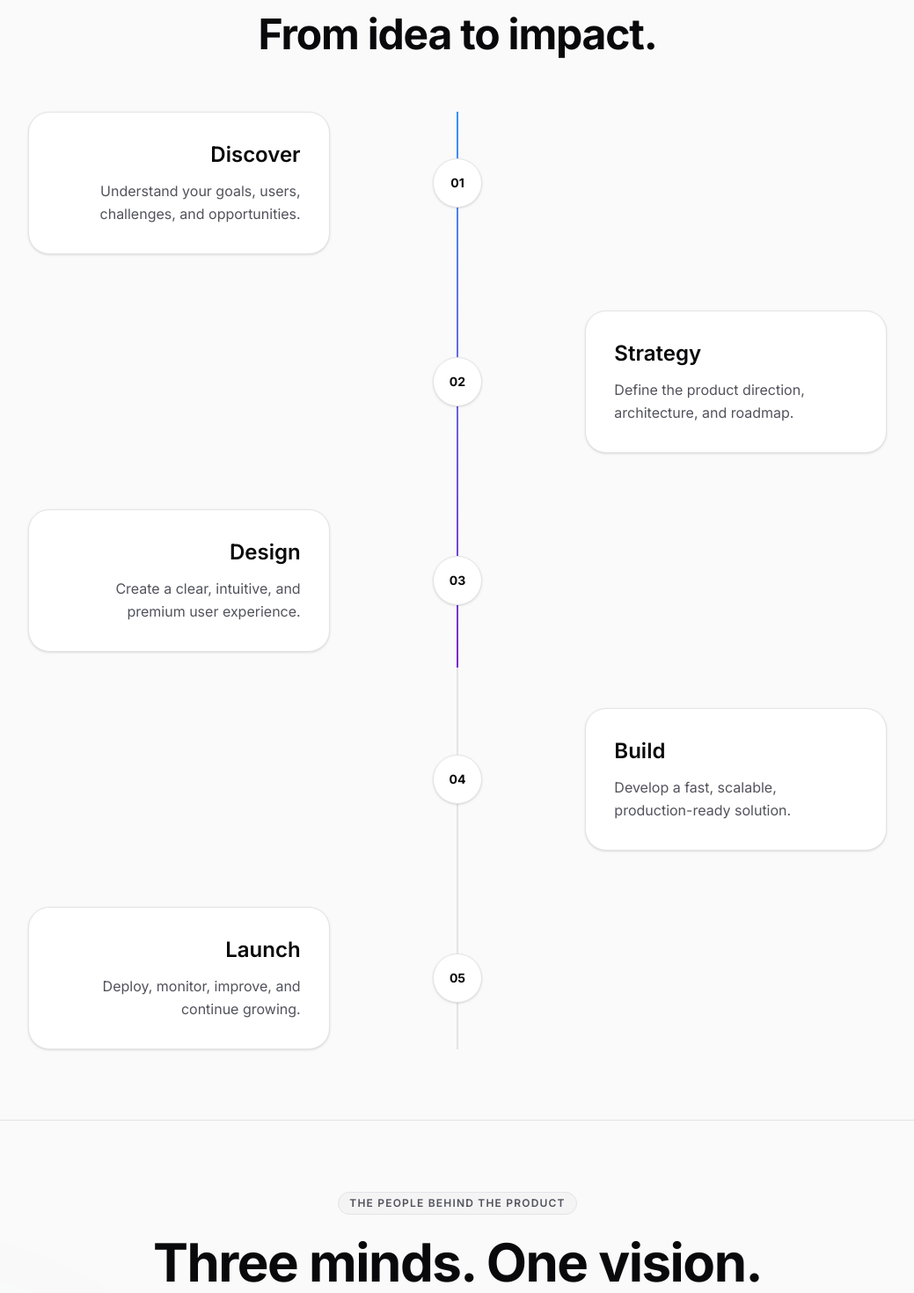
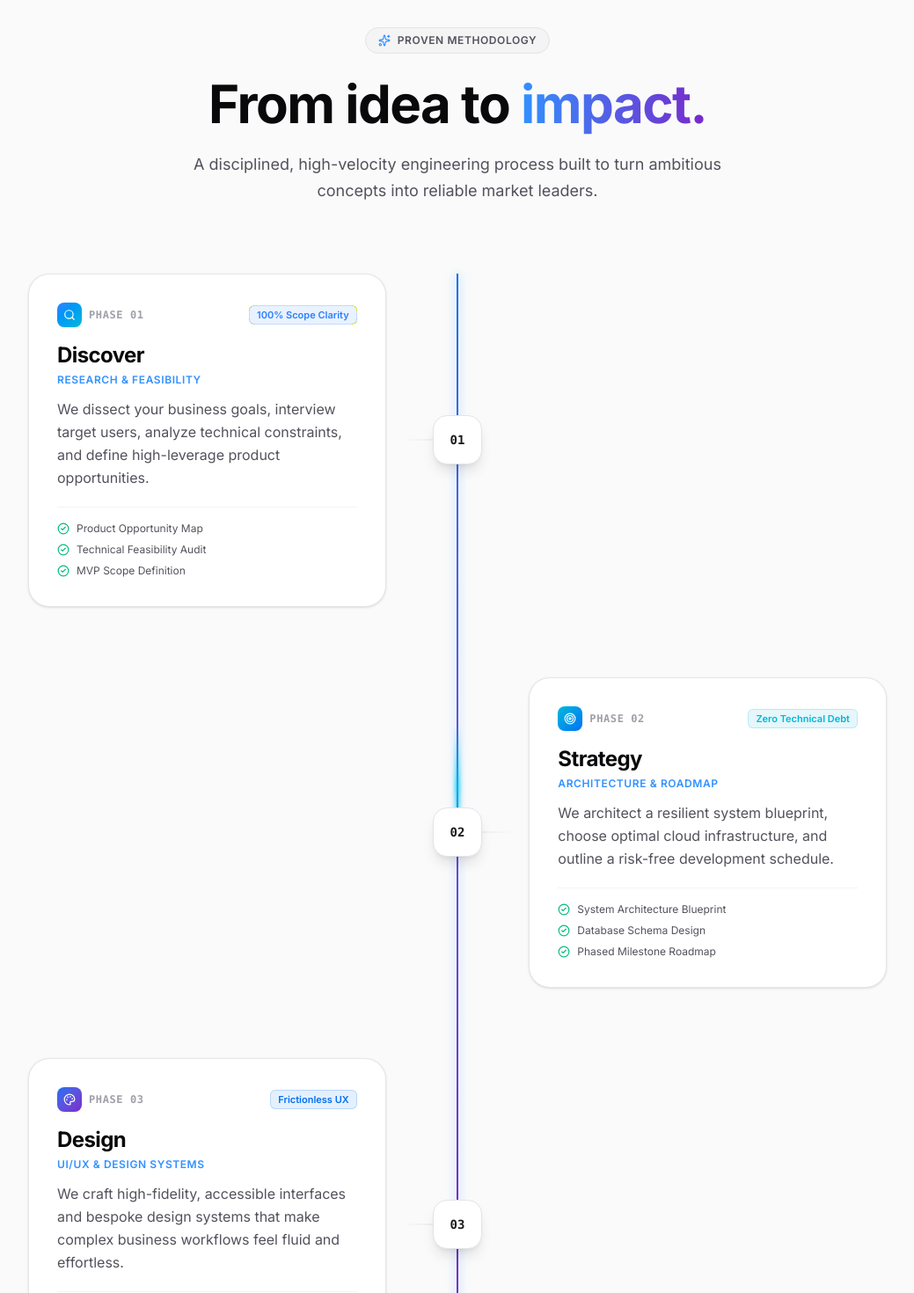
Before and after one commit to channy051022/TechCraftTechnologies, a Next.js app: page / in a window 1280 px wide. Shown: the part 2600-4070 px from the top of the page at 88% size, without its empty margins (120-1159 px from the left). Built offline with nearby package versions, Linux system fonts and the light colour scheme.

Commit message:
add Team and Process component files

```diff
--- a/src/components/Process.tsx
+++ b/src/components/Process.tsx
@@ -1,98 +1,309 @@
 "use client";
 
 import { motion, useScroll, useTransform } from "framer-motion";
-import { useRef } from "react";
+import { useRef, useState } from "react";
+import {
+  Search,
+  Target,
+  Palette,
+  Code2,
+  Rocket,
+  CheckCircle2,
+  Sparkles,
+} from "lucide-react";
 
 const steps = [
   {
     num: "01",
+    phase: "Phase 01",
     title: "Discover",
-    description: "Understand your goals, users, challenges, and opportunities.",
+    subtitle: "Research & Feasibility",
+    description:
+      "We dissect your business goals, interview target users, analyze technical constraints, and define high-leverage product opportunities.",
+    deliverables: [
+      "Product Opportunity Map",
+      "Technical Feasibility Audit",
+      "MVP Scope Definition",
+    ],
+    metric: "100% Scope Clarity",
+    icon: Search,
+    color: "from-blue-500 to-cyan-500",
+    badgeColor: "text-blue-500 dark:text-blue-400 bg-blue-500/10 border-blue-500/20",
+    glow: "shadow-cyan-500/20",
   },
   {
     num: "02",
+    phase: "Phase 02",
     title: "Strategy",
-    description: "Define the product direction, architecture, and roadmap.",
+    subtitle: "Architecture & Roadmap",
+    description:
+      "We architect a resilient system blueprint, choose optimal cloud infrastructure, and outline a risk-free development schedule.",
+    deliverables: [
+      "System Architecture Blueprint",
+      "Database Schema Design",
+      "Phased Milestone Roadmap",
+    ],
+    metric: "Zero Technical Debt",
+    icon: Target,
+    color: "from-cyan-500 to-primary",
+    badgeColor: "text-cyan-500 dark:text-cyan-400 bg-cyan-500/10 border-cyan-500/20",
+    glow: "shadow-primary/20",
   },
   {
     num: "03",
+    phase: "Phase 03",
     title: "Design",
-    description: "Create a clear, intuitive, and premium user experience.",
+    subtitle: "UI/UX & Design Systems",
+    description:
+      "We craft high-fidelity, accessible interfaces and bespoke design systems that make complex business workflows feel fluid and effortless.",
+    deliverables: [
+      "Comprehensive Design Tokens",
+      "Interactive High-Fidelity Prototypes",
+      "WCAG Accessibility Compliance",
+    ],
+    metric: "Frictionless UX",
+    icon: Palette,
+    color: "from-primary to-violet",
+    badgeColor: "text-primary dark:text-primary-light bg-primary/10 border-primary/20",
+    glow: "shadow-violet/20",
   },
   {
     num: "04",
+    phase: "Phase 04",
     title: "Build",
-    description: "Develop a fast, scalable, production-ready solution.",
+    subtitle: "Full-Stack Engineering",
+    description:
+      "We write clean, modular, sub-second codebases using Next.js and modern cloud-native edge services, backed by automated end-to-end testing.",
+    deliverables: [
+      "Clean Next.js & React Core",
+      "Serverless Edge Caching",
+      "Automated CI/CD Pipelines",
+    ],
+    metric: "Sub-Second Latency",
+    icon: Code2,
+    color: "from-violet to-fuchsia-500",
+    badgeColor: "text-violet bg-violet/10 border-violet/20",
+    glow: "shadow-fuchsia-500/20",
   },
   {
     num: "05",
+    phase: "Phase 05",
     title: "Launch",
-    description: "Deploy, monitor, improve, and continue growing.",
+    subtitle: "Deployment & Scaling",
+    description:
+      "We orchestrate production rollout with zero downtime, real-time observability, and continuous telemetry to compound your business growth.",
+    deliverables: [
+      "Zero-Downtime Rollout",
+      "Real-Time Telemetry & APM",
+      "Continuous Growth Loops",
+    ],
+    metric: "99.98% SLA Uptime",
+    icon: Rocket,
+    color: "from-fuchsia-500 to-emerald-500",
+    badgeColor: "text-emerald-500 dark:text-emerald-400 bg-emerald-500/10 border-emerald-500/20",
+    glow: "shadow-emerald-500/20",
   },
 ];
 
 export default function Process() {
   const containerRef = useRef<HTMLDivElement>(null);
+  const [hoveredIndex, setHoveredIndex] = useState<number | null>(null);
 
   const { scrollYProgress } = useScroll({
     target: containerRef,
-    offset: ["start center", "end center"],
+    offset: ["start 65%", "end 75%"],
   });
 
   const lineHeight = useTransform(scrollYProgress, [0, 1], ["0%", "100%"]);
 
   return (
-    <section id="process" className="py-16 md:py-20 bg-background relative transition-colors duration-300" ref={containerRef}>
-      <div className="container mx-auto px-6 max-w-5xl">
+    <section
+      id="process"
+      className="py-16 md:py-24 bg-background relative transition-colors duration-300 overflow-hidden"
+      ref={containerRef}
+    >
+      {/* Decorative Ambient Background Glows */}
+      <div className="absolute top-1/4 left-1/4 w-[500px] h-[500px] bg-primary/5 dark:bg-primary/10 blur-[140px] rounded-full pointer-events-none -translate-x-1/2 -z-10" />
+      <div className="absolute bottom-1/4 right-1/4 w-[500px] h-[500px] bg-violet/5 dark:bg-violet/10 blur-[140px] rounded-full pointer-events-none translate-x-1/2 -z-10" />
+
+      <div className="container mx-auto px-6 max-w-5xl relative z-10">
+        {/* Section Header with Badge and Gradient Typography */}
         <motion.div
           initial={{ opacity: 0, y: 20 }}
           whileInView={{ opacity: 1, y: 0 }}
-          viewport={{ once: true, margin: "-100px" }}
+          viewport={{ once: true, margin: "-80px" }}
           transition={{ duration: 0.6 }}
-          className="text-center mb-12 md:mb-16"
+          className="text-center mb-16 md:mb-20 max-w-2xl mx-auto"
         >
-          <h2 className="text-4xl md:text-5xl font-bold tracking-tight text-foreground">
-            From idea to impact.
+          <div className="inline-flex items-center gap-2 px-3.5 py-1.5 rounded-full bg-zinc-100 dark:bg-white/5 border border-zinc-200 dark:border-white/10 mb-5">
+            <Sparkles className="w-3.5 h-3.5 text-primary-light" />
+            <span className="text-xs font-semibold tracking-wider text-zinc-600 dark:text-zinc-300 uppercase">
+              Proven Methodology
+            </span>
+          </div>
+
+          <h2 className="text-4xl md:text-5xl lg:text-6xl font-bold tracking-tight text-foreground leading-tight">
+            From idea to <span className="text-gradient">impact.</span>
           </h2>
+
+          <p className="mt-4 text-base sm:text-lg text-zinc-600 dark:text-zinc-400 font-normal leading-relaxed">
+            A disciplined, high-velocity engineering process built to turn ambitious concepts
+            into reliable market leaders.
+          </p>
         </motion.div>
 
+        {/* Timeline Container */}
         <div className="relative">
-          {/* Background Line */}
-          <div className="absolute left-[27px] md:left-1/2 top-0 bottom-0 w-[2px] bg-zinc-200 dark:bg-white/5 -translate-x-1/2" />
+          {/* Static Track Guide Line */}
+          <div className="absolute left-[27px] md:left-1/2 top-0 bottom-0 w-[2px] bg-zinc-200 dark:bg-white/10 -translate-x-1/2" />
 
-          {/* Animated Fill Line */}
+          {/* Dynamic Scroll Progress Fill Line */}
           <motion.div
-            className="absolute left-[27px] md:left-1/2 top-0 w-[2px] bg-gradient-to-b from-primary-light to-violet -translate-x-1/2"
+            className="absolute left-[27px] md:left-1/2 top-0 w-[2px] bg-gradient-to-b from-primary via-violet to-primary-light -translate-x-1/2 shadow-[0_0_12px_rgba(50,145,255,0.6)]"
             style={{ height: lineHeight }}
           />
 
-          <div className="space-y-16">
+          {/* Animated Continuous Travelling Light Beam */}
+          <motion.div
+            className="absolute left-[27px] md:left-1/2 w-1.5 h-36 bg-gradient-to-b from-transparent via-cyan-400 to-transparent -translate-x-1/2 blur-[2px] pointer-events-none z-10 opacity-80"
+            animate={{
+              top: ["-5%", "105%"],
+            }}
+            transition={{
+              duration: 5.5,
+              repeat: Infinity,
+              ease: "linear",
+            }}
+          />
+
+          {/* Timeline Steps List */}
+          <div className="space-y-12 md:space-y-20">
             {steps.map((step, index) => {
               const isEven = index % 2 === 0;
+              const isHovered = hoveredIndex === index;
+              const StepIcon = step.icon;
+
               return (
-                <div key={index} className="relative flex items-center md:justify-between flex-col md:flex-row">
-                  {/* Timeline Dot */}
-                  <div className="absolute left-[27px] md:left-1/2 w-14 h-14 bg-white dark:bg-background border border-zinc-200 dark:border-white/10 shadow-sm dark:shadow-none rounded-full flex items-center justify-center -translate-x-1/2 z-10">
-                    <span className="text-sm font-bold text-foreground">{step.num}</span>
-                  </div>
+                <div
+                  key={step.num}
+                  className="relative flex items-center md:justify-between flex-col md:flex-row group"
+                  onMouseEnter={() => setHoveredIndex(index)}
+                  onMouseLeave={() => setHoveredIndex(null)}
+                >
+                  {/* Timeline Node Badge (Center Dot) */}
+                  <motion.div
+                    initial={{ scale: 0.7, opacity: 0 }}
+                    whileInView={{ scale: 1, opacity: 1 }}
+                    viewport={{ once: true, margin: "-60px" }}
+                    transition={{ duration: 0.5, delay: 0.15 }}
+                    className="absolute left-[27px] md:left-1/2 -translate-x-1/2 z-20"
+                  >
+                    <div
+                      className={`relative w-14 h-14 rounded-2xl bg-white dark:bg-[#0c0e17] border transition-all duration-300 flex items-center justify-center shadow-lg ${
+                        isHovered
+                          ? "border-primary dark:border-primary-light scale-110 shadow-primary/30"
+                          : "border-zinc-200 dark:border-white/15"
+                      }`}
+                    >
+                      {/* Active breathing pulse ring */}
+                      <span
+                        className={`absolute inset-0 rounded-2xl bg-gradient-to-br ${step.color} opacity-0 group-hover:opacity-20 transition-opacity duration-300`}
+                      />
 
-                  {/* Content (Left or Right) */}
+                      {/* Number or Icon */}
+                      <div className="relative flex items-center justify-center">
+                        <span className="text-sm font-bold font-mono text-zinc-900 dark:text-white group-hover:hidden">
+                          {step.num}
+                        </span>
+                        <StepIcon className="w-5 h-5 text-primary-light hidden group-hover:block transition-all duration-200 transform group-hover:scale-110" />
+                      </div>
+                    </div>
+                  </motion.div>
+
+                  {/* Horizontal Connector Line on Desktop */}
+                  <div
+                    className={`hidden md:block absolute top-1/2 -translate-y-1/2 h-[2px] transition-all duration-300 pointer-events-none ${
+                      isEven
+                        ? "right-1/2 w-16 bg-gradient-to-l"
+                        : "left-1/2 w-16 bg-gradient-to-r"
+                    } ${
+                      isHovered
+                        ? "from-primary/60 to-transparent"
+                        : "from-zinc-200 dark:from-white/10 to-transparent"
+                    }`}
+                  />
+
+                  {/* Step Content Card */}
                   <motion.div
-                    initial={{ opacity: 0, x: isEven ? -50 : 50, y: 20 }}
+                    initial={{
+                      opacity: 0,
+                      x: isEven ? -40 : 40,
+                      y: 20,
+                    }}
                     whileInView={{ opacity: 1, x: 0, y: 0 }}
-                    viewport={{ once: true, margin: "-100px" }}
-                    transition={{ duration: 0.6, delay: 0.2 }}
-                    className={`w-full md:w-5/12 pl-24 md:pl-0 ${
-                      isEven ? "md:text-right md:pr-16" : "md:ml-auto md:pl-16"
+                    viewport={{ once: true, margin: "-80px" }}
+                    transition={{ duration: 0.6, delay: 0.1 }}
+                    className={`w-full md:w-5/12 pl-20 md:pl-0 ${
+                      isEven ? "md:text-left md:mr-auto" : "md:text-left md:ml-auto"
                     }`}
                   >
-                    <div className="p-8 rounded-3xl bg-white dark:bg-transparent border border-zinc-200 dark:border-white/5 shadow-sm dark:shadow-none hover:shadow-md dark:hover:border-white/10 transition-all">
-                      <h3 className="text-2xl font-semibold text-foreground mb-3">
+                    <div
+                      className={`relative p-6 sm:p-8 rounded-3xl bg-white dark:bg-[#0c0e17]/85 border transition-all duration-300 backdrop-blur-md overflow-hidden ${
+                        isHovered
+                          ? "border-primary/50 dark:border-primary/40 -translate-y-1.5 shadow-xl dark:shadow-[0_15px_40px_-10px_rgba(0,112,243,0.25)]"
+                          : "border-zinc-200/90 dark:border-white/10 shadow-sm hover:shadow-md"
+                      }`}
+                    >
+                      {/* Corner Accent Light on Hover */}
+                      <div
+                        className={`absolute -top-16 -right-16 w-32 h-32 rounded-full bg-gradient-to-br ${step.color} blur-2xl opacity-0 group-hover:opacity-30 dark:group-hover:opacity-25 transition-opacity duration-500 pointer-events-none`}
+                      />
+
+                      {/* Header Row: Phase Tag + Metric Badge */}
+                      <div className="flex items-center justify-between gap-3 mb-4">
+                        <div className="flex items-center gap-2">
+                          <span
+                            className={`w-7 h-7 rounded-lg bg-gradient-to-br ${step.color} flex items-center justify-center text-white text-xs shadow-xs shrink-0`}
+                          >
+                            <StepIcon className="w-3.5 h-3.5" />
+                          </span>
+                          <span className="text-xs font-bold uppercase tracking-wider text-zinc-400 font-mono">
+                            {step.phase}
+                          </span>
+                        </div>
+
+                        <span
+                          className={`inline-flex items-center px-2 py-0.5 rounded-md text-[11px] font-semibold border ${step.badgeColor} shrink-0`}
+                        >
+                          {step.metric}
+                        </span>
+                      </div>
+
+                      {/* Title & Subtitle */}
+                      <h3 className="text-2xl font-bold text-foreground tracking-tight mb-1">
                         {step.title}
                       </h3>
-                      <p className="text-zinc-600 dark:text-zinc-400 leading-relaxed">
+                      <p className="text-xs font-semibold text-primary-light uppercase tracking-wider mb-3">
+                        {step.subtitle}
+                      </p>
+
+                      {/* Description */}
+                      <p className="text-sm sm:text-base text-zinc-600 dark:text-zinc-300 leading-relaxed mb-5">
                         {step.description}
                       </p>
+
+                      {/* Key Deliverables Checklist */}
+                      <div className="pt-4 border-t border-zinc-100 dark:border-white/5 space-y-2">
+                        {step.deliverables.map((item, dIdx) => (
+                          <div
+                            key={dIdx}
+                            className="flex items-center gap-2 text-xs text-zinc-600 dark:text-zinc-300"
+                          >
+                            <CheckCircle2 className="w-3.5 h-3.5 text-emerald-500 shrink-0" />
+                            <span>{item}</span>
+                          </div>
+                        ))}
+                      </div>
                     </div>
                   </motion.div>
                 </div>
```
Also changed, not shown: src/components/Team.tsx (+12 -12 lines).
